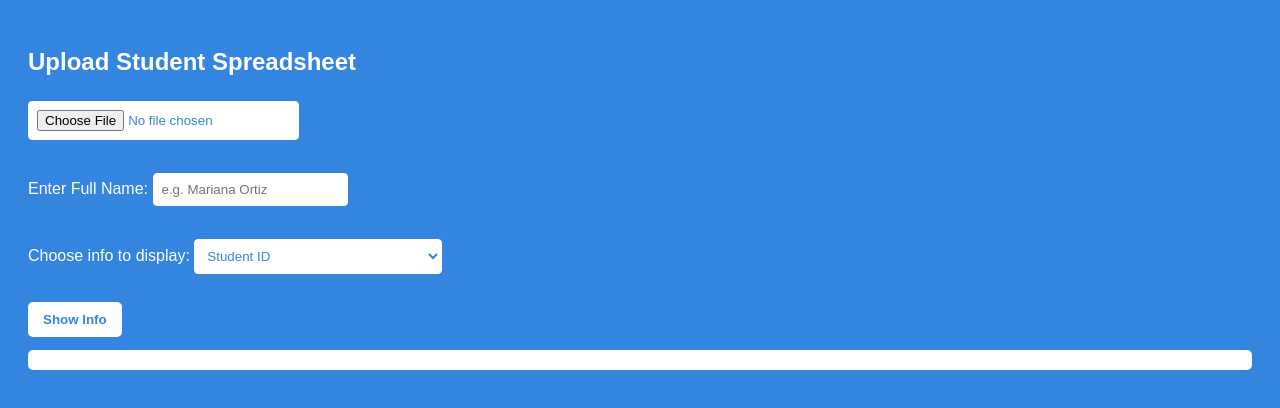
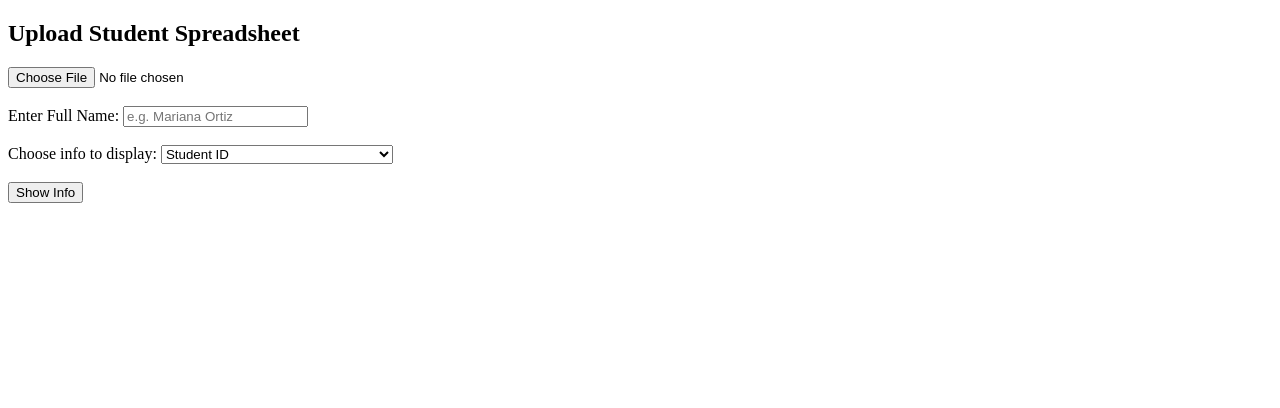
Before and after one commit to Pananana-hub/Pananana-hub.github.io, a plain HTML site: page index.html in a window 1280 px wide. Drawn offline with Linux system fonts and the light colour scheme.

Commit message:
Update index.html

```diff
--- a/index.html
+++ b/index.html
@@ -4,46 +4,6 @@
   <meta charset="UTF-8">
   <title>Eaglepedia</title>
   <script src="https://cdnjs.cloudflare.com/ajax/libs/xlsx/0.18.5/xlsx.full.min.js"></script>
-  <style>
-    body {
-      background-color: #3485e0;
-      color: white;
-      font-family: Arial, sans-serif;
-      padding: 20px;
-    }
-
-    h2 {
-      color: white;
-    }
-
-    button {
-      background-color: #ffffff;
-      color: #3485e0;
-      border: none;
-      padding: 10px 15px;
-      border-radius: 5px;
-      cursor: pointer;
-      font-weight: bold;
-    }
-
-    input, select {
-      border: 1px solid #ffffff;
-      padding: 8px;
-      border-radius: 4px;
-      color: #3485e0;
-      background-color: #ffffff;
-      margin-top: 5px;
-      margin-bottom: 10px;
-    }
-
-    pre {
-      background-color: #ffffff;
-      color: #3485e0;
-      padding: 10px;
-      border-radius: 5px;
-      white-space: pre-wrap;
-    }
-  </style>
 </head>
 <body>
   <h2>Upload Student Spreadsheet</h2>
@@ -95,7 +55,7 @@
         const workbook = XLSX.read(dataBinary, { type: 'binary' });
         const sheetName = workbook.SheetNames[0];
         const sheet = workbook.Sheets[sheetName];
-        data = XLSX.utils.sheet_to_json(sheet, { defval: '', raw: false });
+        data = XLSX.utils.sheet_to_json(sheet, { defval: '' });
 
         data.forEach(row => {
           row['Full Name'] = (row['Nombre'] || '').trim() + ' ' + (row['Apellido'] || '').trim();
@@ -116,7 +76,7 @@
       if (!result) {
         output.textContent = "Student not found. Make sure you typed the name correctly.";
       } else {
-        output.textContent = `${column} for ${result['Full Name']}:\n${result[column]}`;
+        output.innerHTML = `<strong>${column} for ${result['Full Name']}:</strong><br>${String(result[column]).replace(/\n/g, '<br>')}`;
       }
     }
   </script>
```
